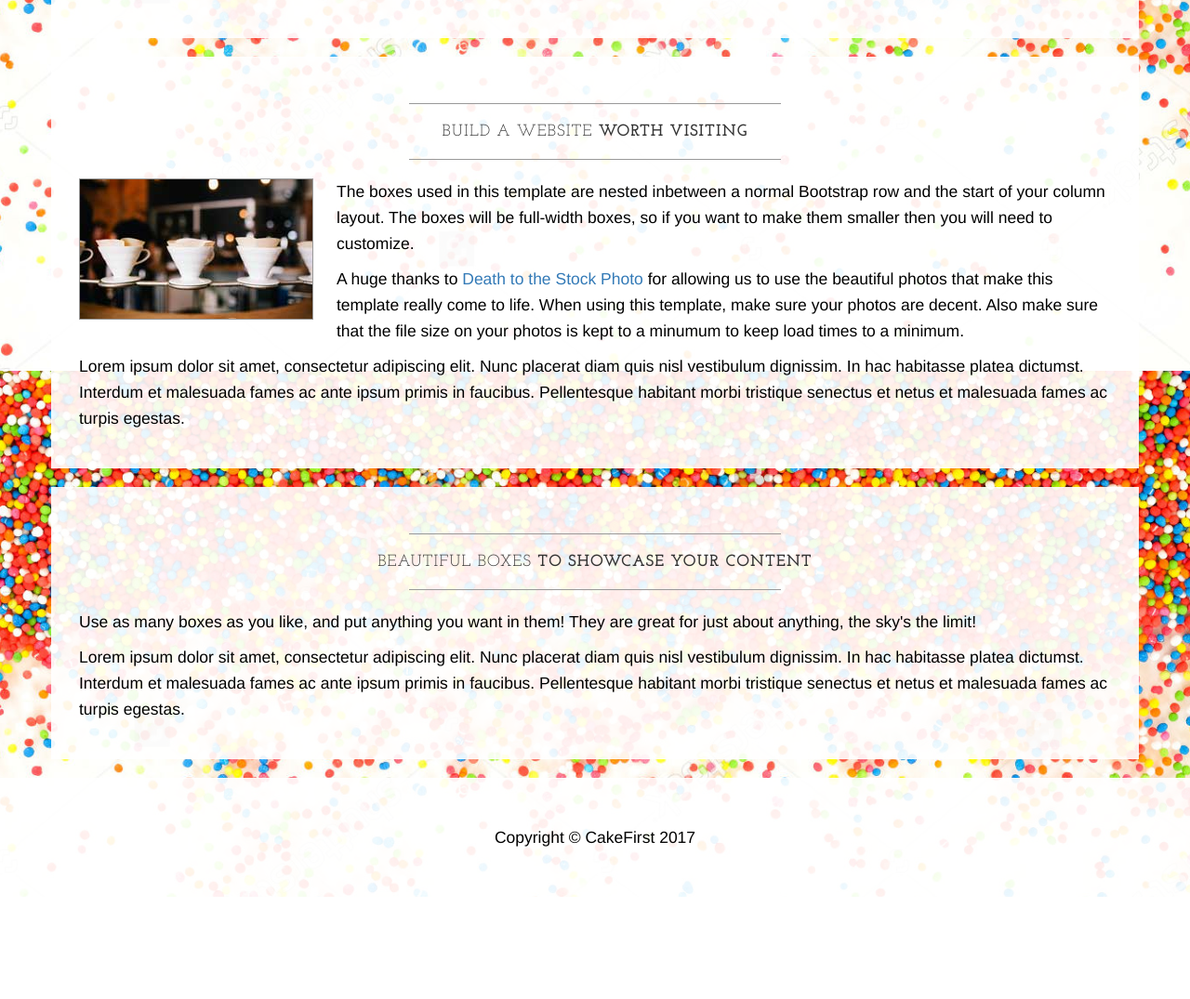
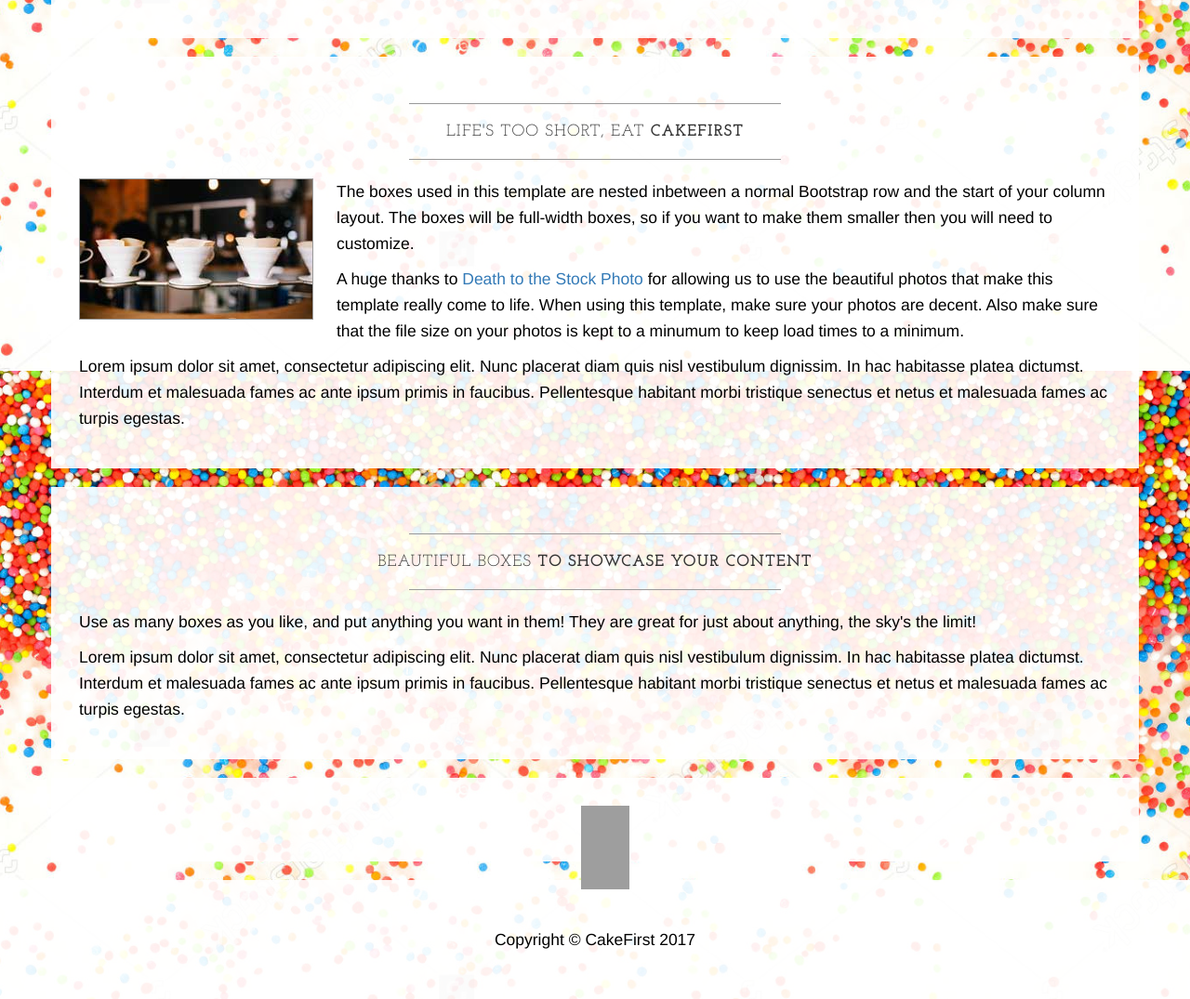
Before and after one commit to lizziepink92/CakeFirst, a plain HTML site: page startbootstrap-business-casual-gh-pages/index.html in a window 1280 px wide. Shown: the part 1201-2276 px from the top of the page at 93% size. Before the commit the page ends 2166 px from the top, so only its background shows below. Drawn offline with Linux system fonts and the light colour scheme; grey boxes are pictures that could not be loaded.

Commit message:
Edits
Tried to add social media buttons to the bottom of the page and failed
:(

```diff
--- a/startbootstrap-business-casual-gh-pages/css/business-casual.css
+++ b/startbootstrap-business-casual-gh-pages/css/business-casual.css
@@ -215,3 +215,12 @@ footer p {
       -1px 1px 0 #000,
        1px 1px 0 #000;
 }
+
+.social-media {
+    width:30px;
+    height:30px;
+    border:0;
+    display: block;
+    margin-left: auto;
+    margin-right: auto
+}
--- a/startbootstrap-business-casual-gh-pages/index.html
+++ b/startbootstrap-business-casual-gh-pages/index.html
@@ -123,8 +123,8 @@
             <div class="box">
                 <div class="col-lg-12">
                     <hr>
-                    <h2 class="intro-text text-center">Build a website
-                        <strong>worth visiting</strong>
+                    <h2 class="intro-text text-center">Life's too short, eat
+                        <strong>CakeFirst</strong>
                     </h2>
                     <hr>
                     <img class="img-responsive img-border img-left" src="img/intro-pic.jpg" alt="">
@@ -146,6 +146,21 @@
                     <hr>
                     <p>Use as many boxes as you like, and put anything you want in them! They are great for just about anything, the sky's the limit!</p>
                     <p>Lorem ipsum dolor sit amet, consectetur adipiscing elit. Nunc placerat diam quis nisl vestibulum dignissim. In hac habitasse platea dictumst. Interdum et malesuada fames ac ante ipsum primis in faucibus. Pellentesque habitant morbi tristique senectus et netus et malesuada fames ac turpis egestas.</p>
+                </div>
+            </div>
+        </div>
+
+              <div class="row">
+            <div class="box">
+                <div class="col-lg-12">
+                    <div class="social-media">
+                        <a href="https://twitter.com/">
+                        <img src="https://hca.twimg.com/assets/home-icon-category-281-83048446858f1f97b02c2ad2f4f887ddb6680bfda08e89b27cb8d61bc2bb2adb.png" alt="Twitter" style="width:52px;height:45px;border:0">
+                        <br>
+                        <a href="https://www.youtube.com">
+                        <img src="https://www.youtube.com/yt/brand/media/image/YouTube-logo-full_color.png" alt="YouTube" style="width:52px;height:45px;border:0">
+                        </a>
+                     </div>
                 </div>
             </div>
         </div>
```
Also changed, not shown: startbootstrap-business-casual-gh-pages/about.html (+1 -4 lines), startbootstrap-business-casual-gh-pages/css/style.css (+10 -0 lines).
